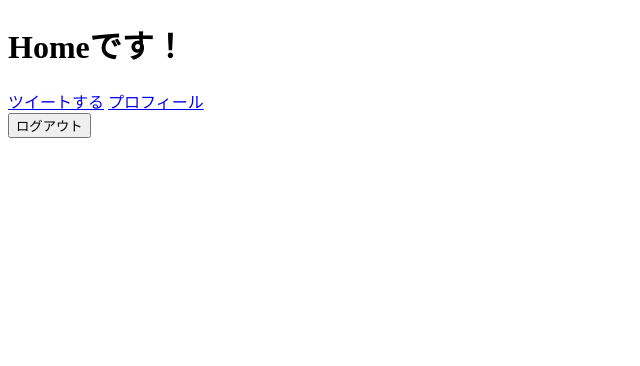
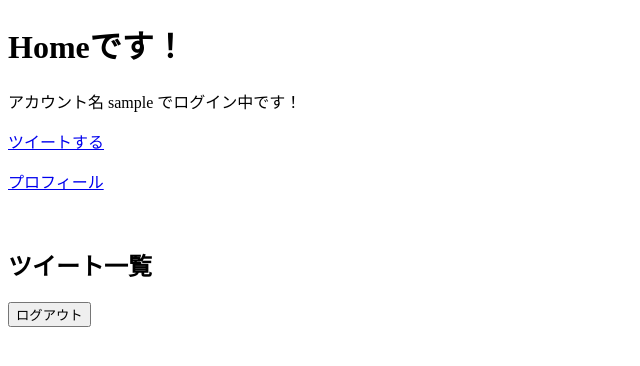
Before and after one commit to shinonome-inc/backend-final-assignment-asahi, a Django app: page /tweets/home/ in a window 1280 px wide. Shown: the part 34-400 px from the top of the page, without its empty margins (0-640 px from the left). Run offline with Django 4.2, Linux system fonts and the light colour scheme; the visitor is signed in with stand-in values (Sample User, id 1); data comes from the database, SQL or seed files in the repository; data that the repository does not hold is empty.

Commit message:
💄 スタイルの修正

```diff
--- a/templates/tweets/create.html
+++ b/templates/tweets/create.html
@@ -6,5 +6,5 @@
     {{ form.as_p }} {% csrf_token %}
     <button type="submit">ツイート</button>
 </form>
-<a href="{% url 'tweets:home' %}">ホームに戻る</a>
+<p><a href="{% url 'tweets:home' %}">ホームに戻る</a></p>
 {% endblock %}
--- a/templates/tweets/delete.html
+++ b/templates/tweets/delete.html
@@ -9,5 +9,5 @@
     {{ form.as_p }} {% csrf_token %}
     <button type="submit">削除</button>
 </form>
-<a href="{% url 'tweets:home' %}">ホームに戻る</a>
+<p><a href="{% url 'tweets:home' %}">ホームに戻る</a></p>
 {% endblock %}
--- a/templates/tweets/detail.html
+++ b/templates/tweets/detail.html
@@ -8,5 +8,5 @@
 {% if user.pk == tweet.user.pk %}
 <a href="{% url 'tweets:delete' pk=tweet.pk %}">このツイートを削除する</a>
 {% endif %}
-<a href="{% url 'tweets:home' %}">ホームに戻る</a>
+<p><a href="{% url 'tweets:home' %}">ホームに戻る</a></p>
 {% endblock %}
--- a/templates/tweets/home.html
+++ b/templates/tweets/home.html
@@ -2,9 +2,13 @@
 {% block title %}Home{% endblock %}
 {% block content %}
 <h1>Homeです！</h1>
-<a href="{% url 'tweets:create' %}">ツイートする</a>
-<a href="{% url 'accounts:user_profile' username=user.username %}">プロフィール</a>
+<p>アカウント名 {{ request.user }} でログイン中です！</p>
+<p><a href="{% url 'tweets:create' %}">ツイートする</a></p>
+<p><a href="{% url 'accounts:user_profile' username=user.username %}">プロフィール</a></p>
+<br>
+<h2>ツイート一覧</h2>
 {% for tweet in tweets %}
 <li><a href="{% url 'accounts:user_profile' username=tweet.user %}">{{ tweet.user.username }}</a><p><a href="{% url 'tweets:detail' pk=tweet.pk %}">{{ tweet.content }}</a></p><p>{{ tweet.created_at }}</p></li>
+<br>
 {% endfor %}
 {% endblock %}
```
